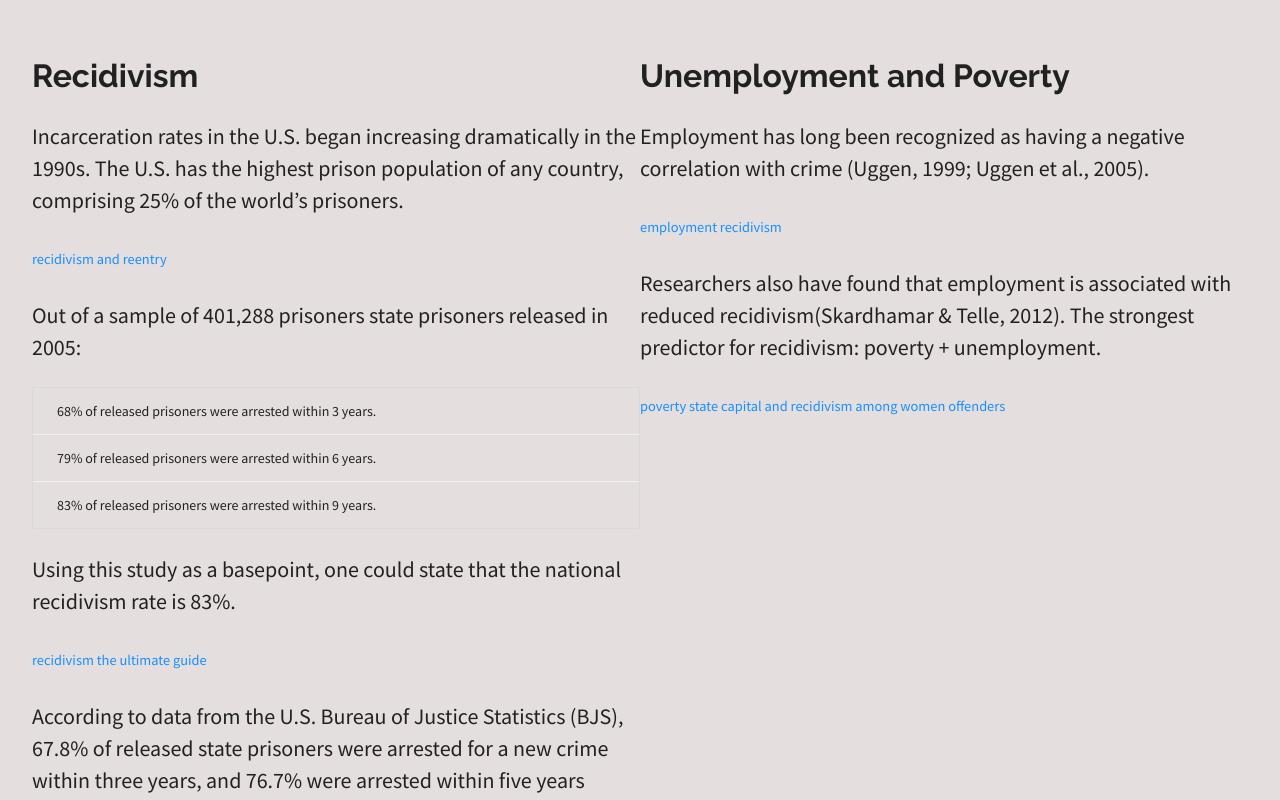
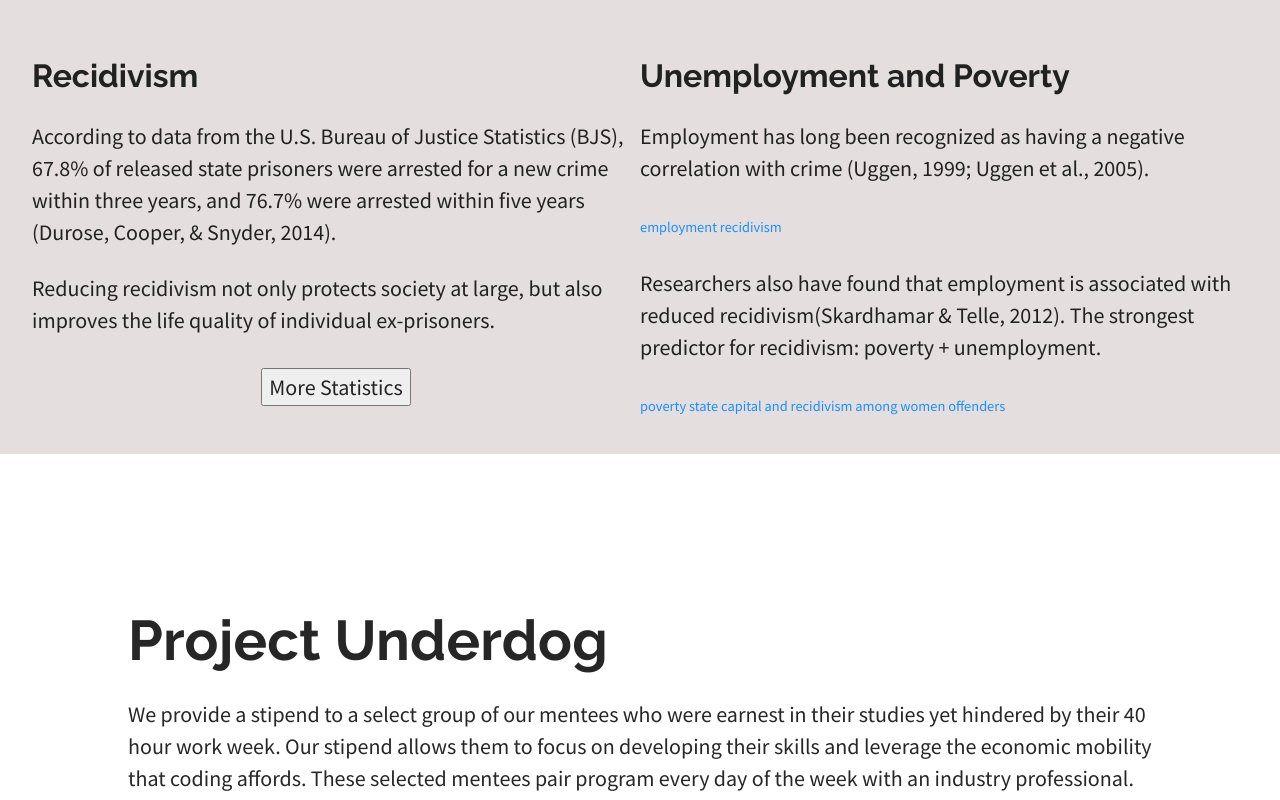
Before and after one commit to Underdog-Devs/website, a React (Create React App) app: page / in a window 1280 px wide. Shown: the part 680-1480 px from the top of the page. Built offline with nearby package versions, Linux system fonts and the light colour scheme; a web font is replaced by a local one.

Commit message:
Implemented a more stats button that shows more stats or hides them when clicked

```diff
--- a/src/CSS/GetInvolved.module.css
+++ b/src/CSS/GetInvolved.module.css
@@ -13,6 +13,9 @@
 }
 .info {
   color: rgb(211, 204, 204);
+}
+.info p {
+  padding-bottom: 2rem;
 }
 .actionContainer {
   width: 60%;
@@ -73,6 +76,8 @@
   }
 
   .info p {
+    text-align: center;
+
     font-size: 1rem;
   }
 }
--- a/src/CSS/Stats.module.css
+++ b/src/CSS/Stats.module.css
@@ -12,6 +12,12 @@
 .statsContainer p a {
   font-size: 0.9rem;
 }
+
 .statItem {
   flex: 1;
 }
+.statsButtonContainer {
+  display: flex;
+  justify-content: center;
+  margin-top: 2rem;
+}
--- /dev/null
+++ b/src/Components/HiddenStats.js
@@ -0,0 +1,52 @@
+import React from 'react';
+import { List } from 'antd';
+
+export default function HiddenStats() {
+  return (
+    <div id="hiddenStats">
+      <p>
+        Incarceration rates in the U.S. began increasing dramatically in the
+        1990s. The U.S. has the highest prison population of any country,
+        comprising 25% of the world’s prisoners.{' '}
+      </p>
+      <p>
+        <a
+          href="https://www.prisonpolicy.org/research/recidivism_and_reentry/"
+          rel="noreferrer"
+          target="_blank"
+        >
+          recidivism and reentry
+        </a>
+      </p>
+      <p>
+        Out of a sample of 401,288 prisoners state prisoners released in 2005:
+      </p>
+      <p>
+        <List bordered>
+          <List.Item>
+            68% of released prisoners were arrested within 3 years.
+          </List.Item>
+          <List.Item>
+            79% of released prisoners were arrested within 6 years.
+          </List.Item>
+          <List.Item>
+            83% of released prisoners were arrested within 9 years.
+          </List.Item>
+        </List>
+      </p>
+      <p>
+        Using this study as a basepoint, one could state that the national
+        recidivism rate is 83%.
+      </p>
+      <p>
+        <a
+          href="https://prisoninsight.com/recidivism-the-ultimate-guide/#tab-con-9"
+          rel="noreferrer"
+          target="_blank"
+        >
+          recidivism the ultimate guide
+        </a>
+      </p>
+    </div>
+  );
+}
--- a/src/Components/Stats.js
+++ b/src/Components/Stats.js
@@ -1,59 +1,19 @@
-import React from 'react';
+import React, { useState } from 'react';
 import styles from '../CSS/Stats.module.css';
-import { Col, Row, List } from 'antd';
+import { Col, Row } from 'antd';
 import globalStyles from '../CSS/globalStyles.module.css';
+import HiddenStats from './HiddenStats';
 
 function Stats() {
+  const [isHidden, setisHidden] = useState(false);
+
   return (
     <div id="statsOverlay" className={styles.stats}>
       <div className={`${styles.statsContainer} ${globalStyles.normalP}`}>
         <Row>
           <Col className={styles.statItem}>
             <h2 className={globalStyles.headerTextmed}>Recidivism</h2>
-            <p>
-              Incarceration rates in the U.S. began increasing dramatically in
-              the 1990s. The U.S. has the highest prison population of any
-              country, comprising 25% of the world’s prisoners.{' '}
-            </p>
-            <p>
-              <a
-                href="https://www.prisonpolicy.org/research/recidivism_and_reentry/"
-                rel="noreferrer"
-                target="_blank"
-              >
-                recidivism and reentry
-              </a>
-            </p>
-            <p>
-              Out of a sample of 401,288 prisoners state prisoners released in
-              2005:
-            </p>
-            <p>
-              <List bordered>
-                <List.Item>
-                  68% of released prisoners were arrested within 3 years.
-                </List.Item>
-                <List.Item>
-                  79% of released prisoners were arrested within 6 years.
-                </List.Item>
-                <List.Item>
-                  83% of released prisoners were arrested within 9 years.
-                </List.Item>
-              </List>
-            </p>
-            <p>
-              Using this study as a basepoint, one could state that the national
-              recidivism rate is 83%.
-            </p>
-            <p>
-              <a
-                href="https://prisoninsight.com/recidivism-the-ultimate-guide/#tab-con-9"
-                rel="noreferrer"
-                target="_blank"
-              >
-                recidivism the ultimate guide
-              </a>
-            </p>
+            {isHidden ? <HiddenStats /> : null}
             <p>
               According to data from the U.S. Bureau of Justice Statistics
               (BJS), 67.8% of released state prisoners were arrested for a new
@@ -64,6 +24,14 @@
               Reducing recidivism not only protects society at large, but also
               improves the life quality of individual ex-prisoners.
             </p>
+            <div className={styles.statsButtonContainer}>
+              <button
+                className="btn btn-secondary"
+                onClick={() => setisHidden(!isHidden)}
+              >
+                More Statistics
+              </button>
+            </div>
           </Col>
           <Col className={styles.statItem}>
             <h2 className={globalStyles.headerTextmed}>
```
